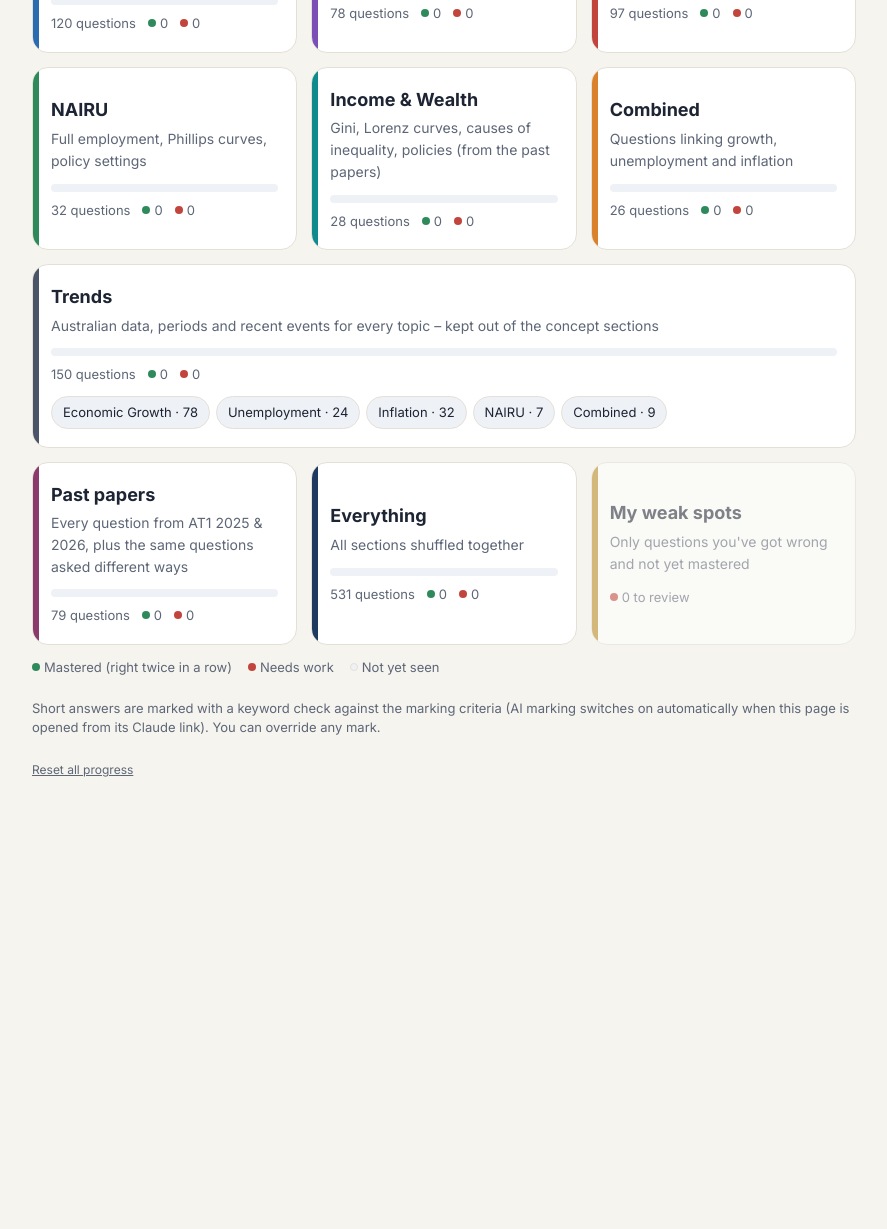
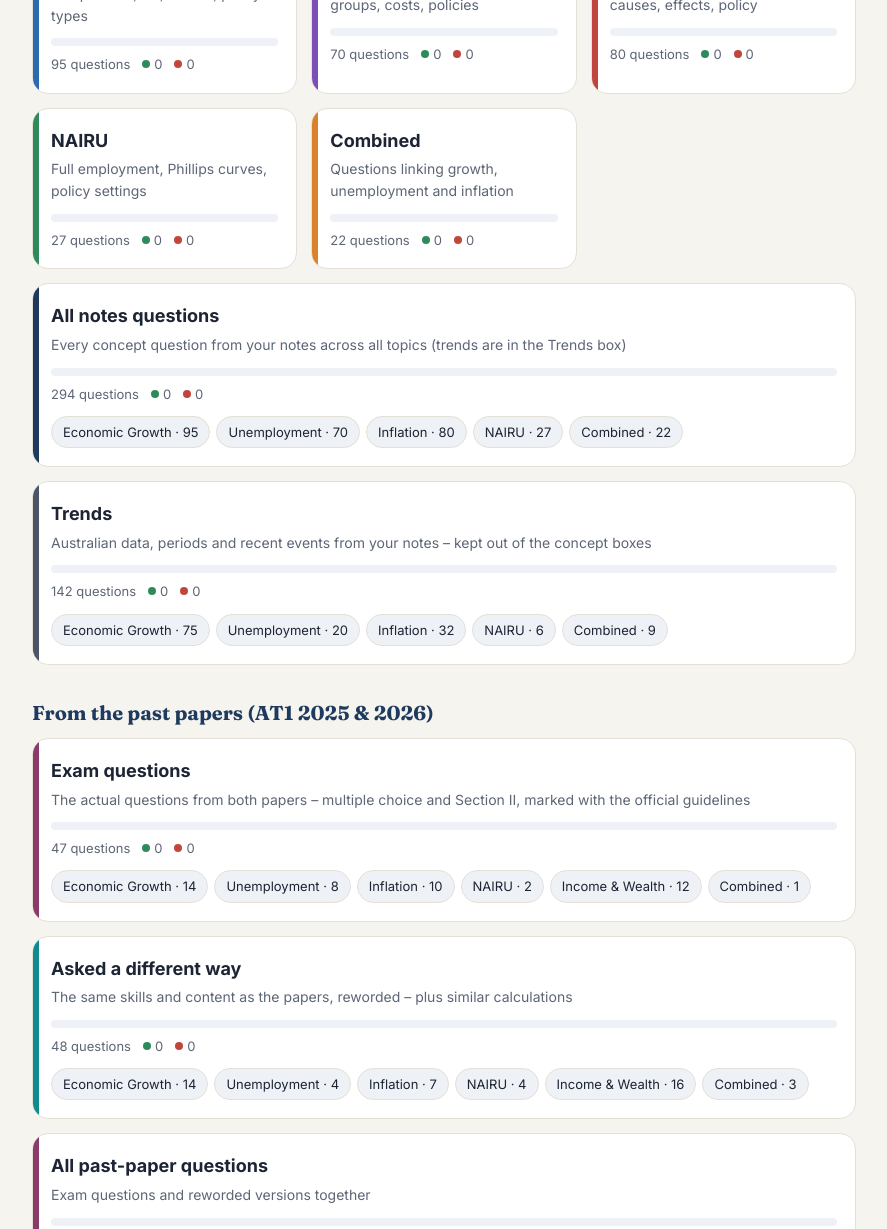
Before and after one commit to Presecio/Economicsquiz1, a plain HTML site: page index.html in a window 1280 px wide. Shown: the part 364-1593 px from the top of the page, without its empty margins (196-1083 px from the left). Before the commit the page ends 1216 px from the top, so only its background shows below. Drawn offline with Linux system fonts and the light colour scheme.

Commit message:
Update index.html

```diff
--- a/index.html
+++ b/index.html
@@ -74,6 +74,8 @@ textarea:focus{outline:none;border-color:var(--navy)}
 .empty{text-align:center;padding:30px}
 .hide{display:none!important}
 .mini{font-size:12px;border:0;background:none;color:var(--muted);text-decoration:underline;cursor:pointer;padding:0;font-family:inherit}
+.grp{grid-column:1/-1;margin:18px 0 -4px;font-family:Fraunces,Georgia,serif;font-size:20px;color:var(--navy)}
+.grp:first-child{margin-top:0}
 .chips{display:flex;gap:6px;flex-wrap:wrap;margin-top:12px}
 .chip{font-size:13px;padding:5px 11px;border-radius:999px;border:1px solid var(--line);background:var(--chip);color:var(--ink)}
 .chip:hover{border-color:var(--trends);background:var(--card)}
@@ -109,9 +111,9 @@ textarea:focus{outline:none;border-color:var(--navy)}
 </div>
 
 <script>
-const BANK=[];let _S;function sec(s){_S=s}
-function M(q,o,a,ex,x){BANK.push(Object.assign({t:"mcq",s:_S,q,o,a,ex},x||{}))}
-function S(q,m,c,x){BANK.push(Object.assign({t:"sa",s:_S,q,m,c},x||{}))}
+const BANK=[];let _S,_SRC="notes";function sec(s){_S=s}
+function M(q,o,a,ex,x){BANK.push(Object.assign({t:"mcq",s:_S,src:_SRC,q,o,a,ex},x||{}))}
+function S(q,m,c,x){BANK.push(Object.assign({t:"sa",s:_S,src:_SRC,q,m,c},x||{}))}
 // ===== ECONOMIC GROWTH =====
 sec("eg");
 M("What is Gross Domestic Product (GDP)?",
@@ -810,6 +812,7 @@ S("Explain why the current (2026) fiscal and monetary policy settings are in con
 S("Propose and justify a policy mix for an economy with low growth, rising unemployment above the NAIRU and inflation within 2–3%.",
  "Expansionary macro policy (cut the cash rate and/or expansionary budget) is appropriate because u/e is cyclical (above NAIRU) and inflation is under control, so there is room to boost AD. Combine with micro reforms (training, productivity) to lift AS so growth can be sustained without inflation.",
  [["expansionary MP and/or FP","expansion|cut|lower.*rate|stimul|spend|tax cut"],["justify: u/e above NAIRU = cyclical, inflation in target","cyclical|above.*nairu|nairu|target|room|2.?3|spare"],["supply-side/micro reform for sustainable growth","micro|supply|productiv|training|reform|aggregate supply"]]);
+_SRC="paper";
 // ===== PAST PAPERS (AT1 2026 & AT1 2025) + "asked a different way" variants =====
 // ---------- 2026 multiple choice ----------
 sec("ue");
@@ -1148,6 +1151,7 @@ S("Explain how a cut to tertiary education funding could affect aggregate supply
 S("An economy has unemployment of 4%, a NAIRU of 4.5% and inflation of 4% (target 2–3%). Explain the economic and policy implications.",
  "U/e is below the NAIRU → no cyclical u/e, tight labour market, wages bid up and inflation above target (accelerating). Policy: contractionary macro – higher cash rate (main tool, 6–18 month lag) and a contractionary budget – to reduce AD and wage pressure, accepting u/e rising toward 4.5%; fiscal and monetary policy should not conflict. Long term: micro reforms (training, childcare, migration, productivity) to lower the NAIRU and raise AS so low u/e is compatible with 2–3% inflation.",
  [["u/e below NAIRU, tight labour market","below|tight|no cyclical|shortage"],["wages and inflation above target / accelerating","wage|inflation|above|accelerat"],["contractionary MP (cash rate)","cash rate|interest|monetary|ocr|rais"],["contractionary FP / avoid conflict","fiscal|budget|surplus|conflict"],["u/e will rise towards NAIRU (trade-off)","rise|increase|trade.?off|phillips"],["micro reform to lower NAIRU / raise AS","micro|training|productiv|supply|nairu|reform"]],{pp:"Like 2026 Q16(c) · 6 marks"});
+_SRC="notes";
 // ===== extra short answers across topics =====
 sec("eg");
 S("Distinguish between nominal GDP and real GDP, and calculate real GDP if nominal GDP is $138bn and CPI is 115.",
@@ -1236,42 +1240,49 @@ function renderAiNote(){
 }
 
 // ---- home
-let TYPE="all",TSUB=null;
+let TYPE="all",SUB=null;
 document.querySelectorAll("#typePills .pill").forEach(b=>b.onclick=()=>{TYPE=b.dataset.t;document.querySelectorAll("#typePills .pill").forEach(x=>x.classList.toggle("on",x===b));renderHome()});
-function poolFor(sec){
-  let p=BANK.filter(q=>TYPE==="all"||q.t===TYPE);
-  if(sec==="weak")return p.filter(isWeak);
-  if(sec==="pp")return p.filter(q=>q.pp);
-  if(sec==="trends"){p=p.filter(q=>q.tr);return TSUB?p.filter(q=>q.s===TSUB):p}
-  if(sec!=="all")p=p.filter(q=>q.s===sec&&!q.tr);
-  return p;
-}
+const isPaper=q=>q.src==="paper", isExact=q=>isPaper(q)&&/^20\d\d Q/.test(q.pp||"");
+const CARDS=[
+  {h:"From your notes"},
+  {k:"eg",n:"Economic Growth",d:"AD, multiplier, real GDP, components, AS, effects, policy types",c:"var(--eg)",f:q=>!isPaper(q)&&q.s==="eg"&&!q.tr},
+  {k:"ue",n:"Unemployment",d:"Measurement, types, causes, groups, costs, policies",c:"var(--ue)",f:q=>!isPaper(q)&&q.s==="ue"&&!q.tr},
+  {k:"inf",n:"Inflation",d:"CPI, headline vs underlying, causes, effects, policy",c:"var(--inf)",f:q=>!isPaper(q)&&q.s==="inf"&&!q.tr},
+  {k:"nairu",n:"NAIRU",d:"Full employment, Phillips curves, policy settings",c:"var(--nairu)",f:q=>!isPaper(q)&&q.s==="nairu"&&!q.tr},
+  {k:"mix",n:"Combined",d:"Questions linking growth, unemployment and inflation",c:"var(--mix)",f:q=>!isPaper(q)&&q.s==="mix"&&!q.tr},
+  {k:"notes",n:"All notes questions",d:"Every concept question from your notes across all topics (trends are in the Trends box)",c:"var(--all)",f:q=>!isPaper(q)&&!q.tr,chips:true,wide:true},
+  {k:"trends",n:"Trends",d:"Australian data, periods and recent events from your notes – kept out of the concept boxes",c:"var(--trends)",f:q=>!isPaper(q)&&q.tr,chips:true,wide:true},
+  {h:"From the past papers (AT1 2025 & 2026)"},
+  {k:"ppx",n:"Exam questions",d:"The actual questions from both papers – multiple choice and Section II, marked with the official guidelines",c:"var(--pp)",f:isExact,chips:true,wide:true},
+  {k:"ppv",n:"Asked a different way",d:"The same skills and content as the papers, reworded – plus similar calculations",c:"var(--dist)",f:q=>isPaper(q)&&!isExact(q),chips:true,wide:true},
+  {k:"ppa",n:"All past-paper questions",d:"Exam questions and reworded versions together",c:"var(--pp)",f:isPaper,chips:true,wide:true},
+  {h:"Everything"},
+  {k:"all",n:"Everything",d:"Notes and past papers shuffled together",c:"var(--all)",f:q=>true},
+  {k:"weak",n:"My weak spots",d:"Only questions you've got wrong and not yet mastered",c:"var(--weak)",f:isWeak}
+];
+const CARD=Object.fromEntries(CARDS.filter(c=>c.k).map(c=>[c.k,c]));
+const TOPIC_ORDER=["eg","ue","inf","nairu","dist","mix"];
+function baseFor(k){return BANK.filter(q=>(TYPE==="all"||q.t===TYPE)&&CARD[k].f(q))}
+function poolFor(k){const p=baseFor(k);return SUB?p.filter(q=>q.s===SUB):p}
 function renderHome(){
   const g=document.getElementById("grid");g.innerHTML="";
-  for(const k of Object.keys(SECTIONS)){
-    const S=SECTIONS[k],p=poolFor(k);
-    const base=k==="weak"?BANK.filter(q=>TYPE==="all"||q.t===TYPE):p;
-    const m=base.filter(isMastered).length,w=base.filter(isWeak).length;
-    const el=document.createElement("button");el.className="sec";el.style.setProperty("--c",S.c);
-    const tot=p.length;
-    if(k==="weak"){
-      el.innerHTML=`<h3>${S.n}</h3><p>${S.d}</p><div class="stats"><span><span class="dot" style="background:var(--bad)"></span>${w} to review</span></div>`;
+  for(const C of CARDS){
+    if(C.h){const h=document.createElement("h2");h.className="grp";h.textContent=C.h;g.appendChild(h);continue}
+    const all=baseFor(C.k),m=all.filter(isMastered).length,w=all.filter(isWeak).length,tot=all.length;
+    const el=document.createElement("button");el.className="sec";el.style.setProperty("--c",C.c);
+    if(C.wide)el.style.gridColumn="1 / -1";
+    if(C.k==="weak"){
+      el.innerHTML=`<h3>${C.n}</h3><p>${C.d}</p><div class="stats"><span><span class="dot" style="background:var(--bad)"></span>${w} to review</span></div>`;
       if(!w){el.style.opacity=.55;el.disabled=true}
-    }else if(k==="trends"){
-      const all=BANK.filter(q=>q.tr&&(TYPE==="all"||q.t===TYPE));
-      const tm=all.filter(isMastered).length,tw=all.filter(isWeak).length;
-      const subs=["eg","ue","inf","nairu","mix"].filter(s=>all.some(q=>q.s===s));
-      el.innerHTML=`<h3>${S.n}</h3><p>${S.d}</p><div class="bar"><i class="m" style="width:${all.length?tm/all.length*100:0}%"></i><i class="w" style="width:${all.length?tw/all.length*100:0}%"></i></div>
-      <div class="stats"><span>${all.length} questions</span><span><span class="dot" style="background:var(--good)"></span>${tm}</span><span><span class="dot" style="background:var(--bad)"></span>${tw}</span></div>
-      <div class="chips">${subs.map(s=>`<span class="chip" data-sub="${s}">${SECTIONS[s].n} · ${all.filter(q=>q.s===s).length}</span>`).join("")}</div>`;
-      el.style.gridColumn="1 / -1";
-      el.onclick=e=>{const c=e.target.closest(".chip");TSUB=c?c.dataset.sub:null;start(k)};g.appendChild(el);continue;
     }else{
-      const mp=tot?m/tot*100:0,wp=tot?w/tot*100:0;
-      el.innerHTML=`<h3>${S.n}</h3><p>${S.d}</p><div class="bar"><i class="m" style="width:${mp}%"></i><i class="w" style="width:${wp}%"></i></div>
-      <div class="stats"><span>${tot} questions</span><span><span class="dot" style="background:var(--good)"></span>${m}</span><span><span class="dot" style="background:var(--bad)"></span>${w}</span></div>`;
+      const subs=C.chips?TOPIC_ORDER.filter(s=>all.some(q=>q.s===s)):[];
+      el.innerHTML=`<h3>${C.n}</h3><p>${C.d}</p><div class="bar"><i class="m" style="width:${tot?m/tot*100:0}%"></i><i class="w" style="width:${tot?w/tot*100:0}%"></i></div>
+      <div class="stats"><span>${tot} questions</span><span><span class="dot" style="background:var(--good)"></span>${m}</span><span><span class="dot" style="background:var(--bad)"></span>${w}</span></div>
+      ${subs.length?`<div class="chips">${subs.map(s=>`<span class="chip" data-sub="${s}">${SECTIONS[s].n} · ${all.filter(q=>q.s===s).length}</span>`).join("")}</div>`:""}`;
+      if(!tot){el.style.opacity=.55;el.disabled=true}
     }
-    el.onclick=()=>start(k);g.appendChild(el);
+    el.onclick=e=>{const c=e.target.closest(".chip");SUB=c?c.dataset.sub:null;start(C.k)};
+    g.appendChild(el);
   }
 }
 let resetArmed=false;
```
